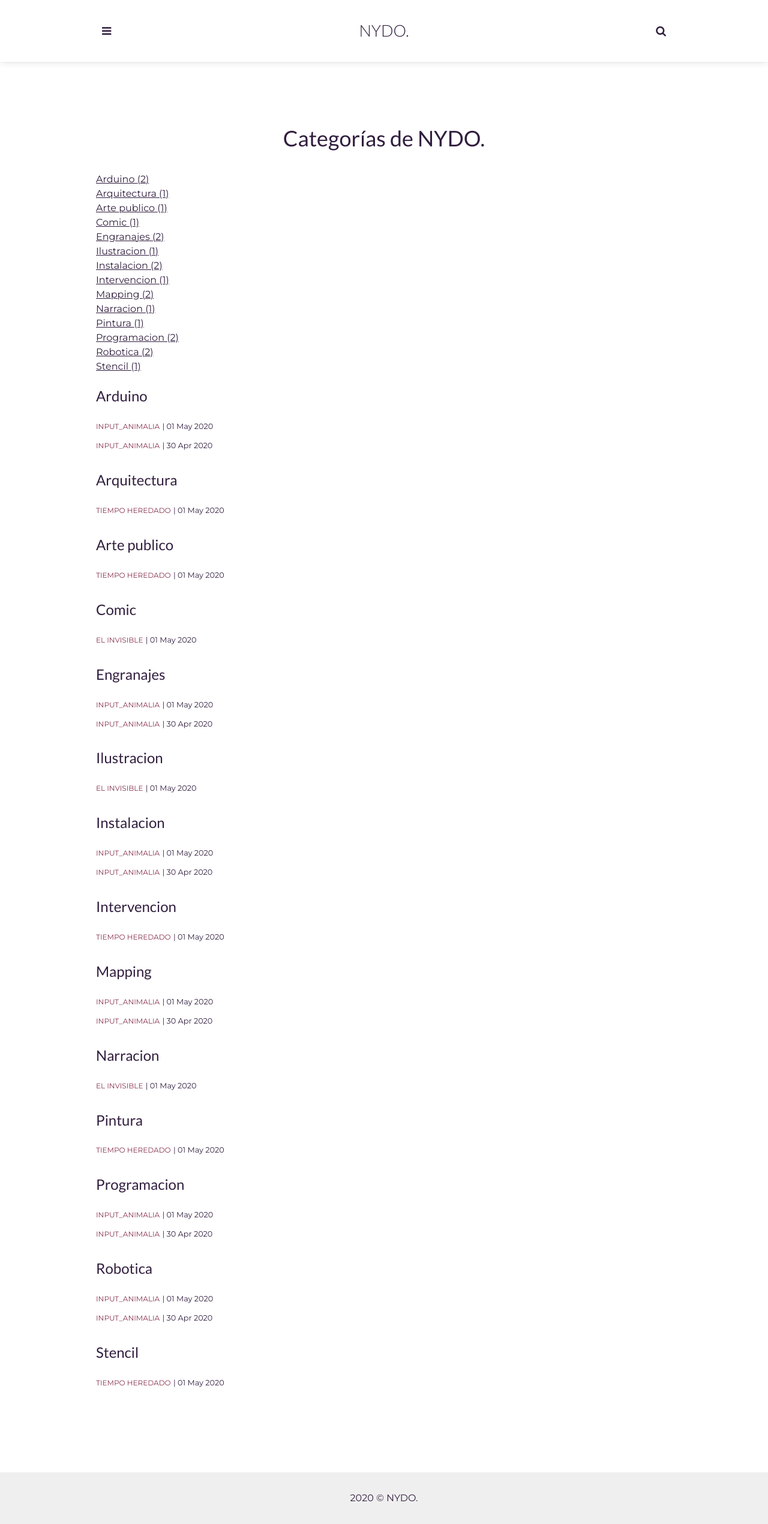
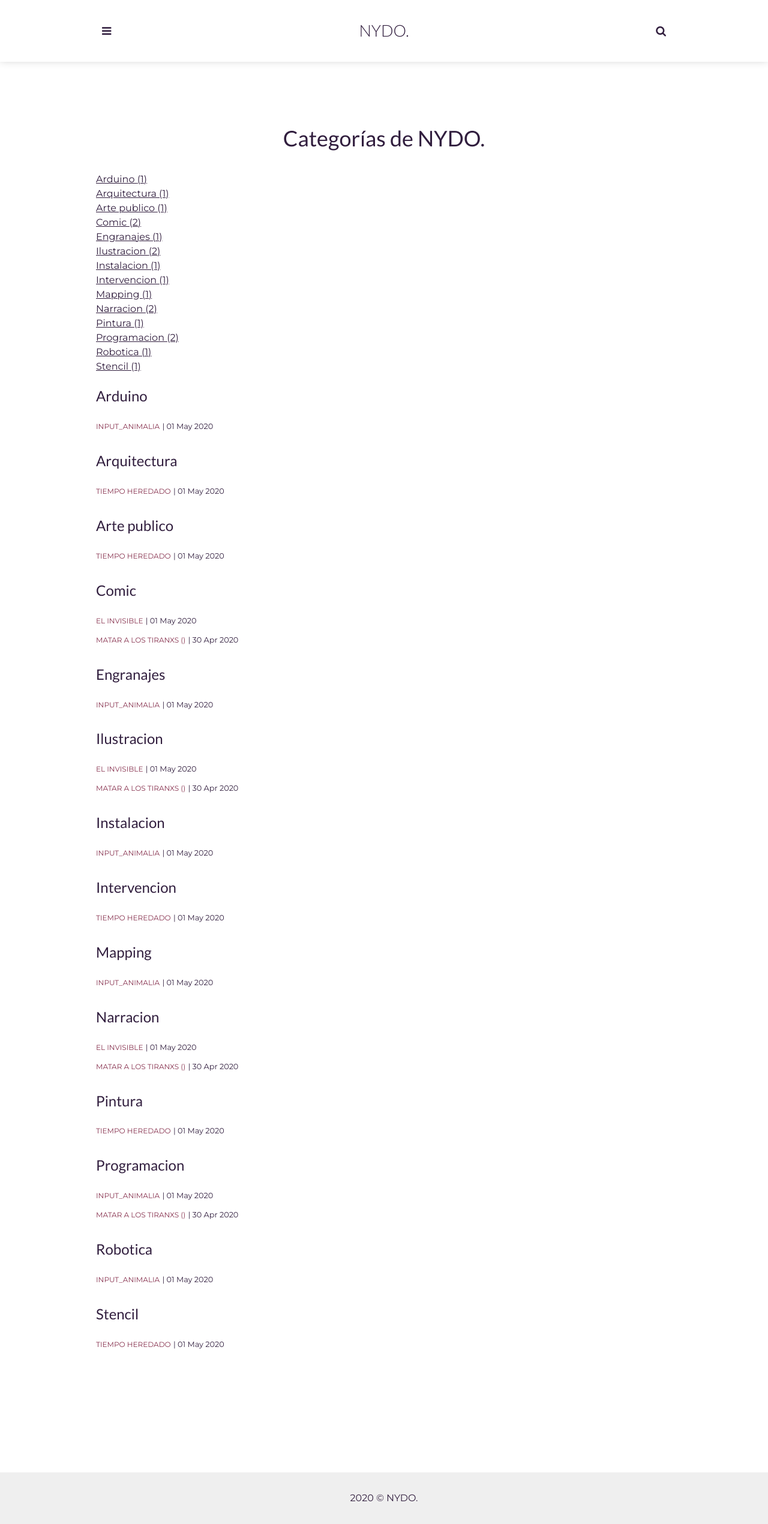
Before and after one commit to nydo/nydo.github.io, a Jekyll site: the page built from _pages/tags.html, in a window 1280 px wide. Shown: the whole page at 60% size. Built offline with Jekyll 4.4.1, drawn with Linux system fonts in a browser that asks for light colours; some of the changed lines change nothing that is shown.

Commit message:
Update 2020-05-01-sebastian-irigoytia-mataralostiranxs.markdown

```diff
--- a/_posts/2020-05-01-sebastian-irigoytia-mataralostiranxs.markdown
+++ b/_posts/2020-05-01-sebastian-irigoytia-mataralostiranxs.markdown
@@ -1,45 +1,32 @@
 ---
 layout: post
-title: input_animalia # titulo de la obra
-date: 2020-04-30 13:32:20 # solo cambiar mes y dia
+title: Matar a Los Tiranxs () # titulo de la obra
+date: 2020-04-30 18:32:00 # solo cambiar mes y dia
 description: # Add post description (optional)
-img: nic_motta_input_animalia_1.jpg # imagen de portada
-img_2: nic_motta_input_animalia_3.jpg
-img_3:
-img_4:
-img_5:
-video_1: dbKz7gRMIfE #solo el link con letras
+img: Sebastian_Irigoytia_mataralostiranxs_1.jpg # imagen de portada
+img_2: Sebastian_Irigoytia_mataralostiranxs_2.jpg
+img_3: Sebastian_Irigoytia_mataralostiranxs_3.jpg
+img_4: Sebastian_Irigoytia_mataralostiranxs_4.jpg
+img_5: Sebastian_Irigoytia_mataralostiranxs_5.gif
+video_1: #solo el link con letras
 sonido_1:
-tags: [Instalacion, Robotica, Arduino, Mapping, Programacion, Engranajes]
+tags: [Comic, Programacion, Narracion, Ilustracion]
 author: # Add name author (optional)
-artista: Nic Motta
+artista: Sebastián Irigoytia
 contacto_facebook:
-contacto_instagram: nicmotta_
+contacto_instagram: secaz.21
 contacto_mail:
-contacto_web: www.nic-motta.com
+contacto_web: mataralostiranos.github.io
 ---
 
 `BIO`
 
-Artista electro/digital -- Buenos Aires, Argentina
-
-En proceso de tesis de la Licenciatura en Artes Visuales (UNA) y actualmente cursando la Maestría en Tecnología y Estética de las Artes Electrónicas (UNTREF)
-
-Se desarrolla dentro de la programación visual, modelado e impresión 3D y el video mapping. Incursionó en el sonido y Arduino para desarrollar interfaces.
-Le interesa la relación entre lo visual y lo sonoro, encontrar y analizar la geometría de estos universos potenciado por un desarrollo electro-digital detras.
-Actualmente aborda la inteligencia artificial y algoritmos para conectar y representar diferentes espacios a través del dato numérico.
+Termina sus estudios secundarios en el colegio Nuestras Raíces, recibiéndose de Bachiller en arte. En 2013 gana el primer premio de pintura en un concurso intercolegial de Tigre.
+Estudia dibujo y digitalización de imágenes desde el 2014 en la Universidad Nacional del Arte. En 2016 participa en la muestra Creación, Interacción, Reacción de Gabriela Hlowackij, y en la muestra de Sitio Especifico organizada por la Cátedra Flores en el Club de Artesanos de San Fernando.
+La historieta y el fanzine siempre fueron su mayor interés. En 2018 participa de ferias independientes con un grupo organizado con otros colegas que conforman el colectivo “Unicornios de Papel”. Participó de Pinto Tigre 2 y fue artista seleccionado en el Salón Primavera de Artistas de Tigre en la Fundación Sudestada entre 2018 y 2019.
 
 
 `ABSTRACT`
 
-A la idea de expansión y funcionamiento de la hormiga argentina la encuentro muy cercana al comportamiento de los humanos en acumular territorio y recursos naturales. Es así que empiezo a buscar similitudes entre el sistema de expansión de las hormigas, y el de los humanos. Busco poner en diálogo dos conceptos, por un lado la naturaleza de las hormigas de acumlar alimento y procrear instintivamente y ampliar su supercolonia. Y por otro, el accionar de las grandes colonias humanas que buscan expandirse sin tomar en cuenta el daño que le hacen a las demás “colonias humanas” que no se encuentran dentro de su territorio.
-
-A partir de ahí, desde entonces, empecé a trabajar la idea de generar muchos mecanismos que estén conectados continuamente a través del sonido, o una señal ultrasónica. Generando una interacción entre ellos. De ahora en adelante, cada mecanismo lo llamaremos módulo. Un módulo es la representación conceptual de una colonia de hormigas argentinas, pero al mismo tiempo también de un territorio en específico. Los dispositivos mecatrónicos son acompañados por un mapping interactivo.
-
-El funcionamiento de la proyección en el cual los módulos se encienden, una animación en tiempo real ilumina el módulo por completo con un pentágono blanco, despegando de la pared y denotando su giro. Cada vez que un módulo enciende e inicie su ciclo está acompañado por un pentágono que se irán uniendo con líneas, similar a líneas magnéticas, creando así una gran red de nodos unidos (sistema Top-down) y funcionando al mismo tiempo, esta unión de nodos hace referencia a la expansión de las colonias, tanto de hormigas como humanas, y la creación de una supercolonia.
-
-`DISPOSITIVO`
-
-Instalación de estructura mecatrónica con engranajes, mapping en tiempo real. Análisis de geometria.
-
-`MEDIDAS`
+"Matar a Los Tiranxs ()" es un web cómic no lineal del genero de ciencia ficción, el cual aborda conceptos como el tiempo circular y el existencialismo.
+Los capítulos aparecen aleatoriamente, buscando encontrarse con un espectador que desempeñe un papel activo y que reconstruya la historia sin que esta este contada linealmente, denunciando así los límites de la narrativa tracional occidental. A su vez, el enfoque minimalista busca diferenciarse de la imagen barroca y sobrecargada que presenta el cómic hoy en día.
```
